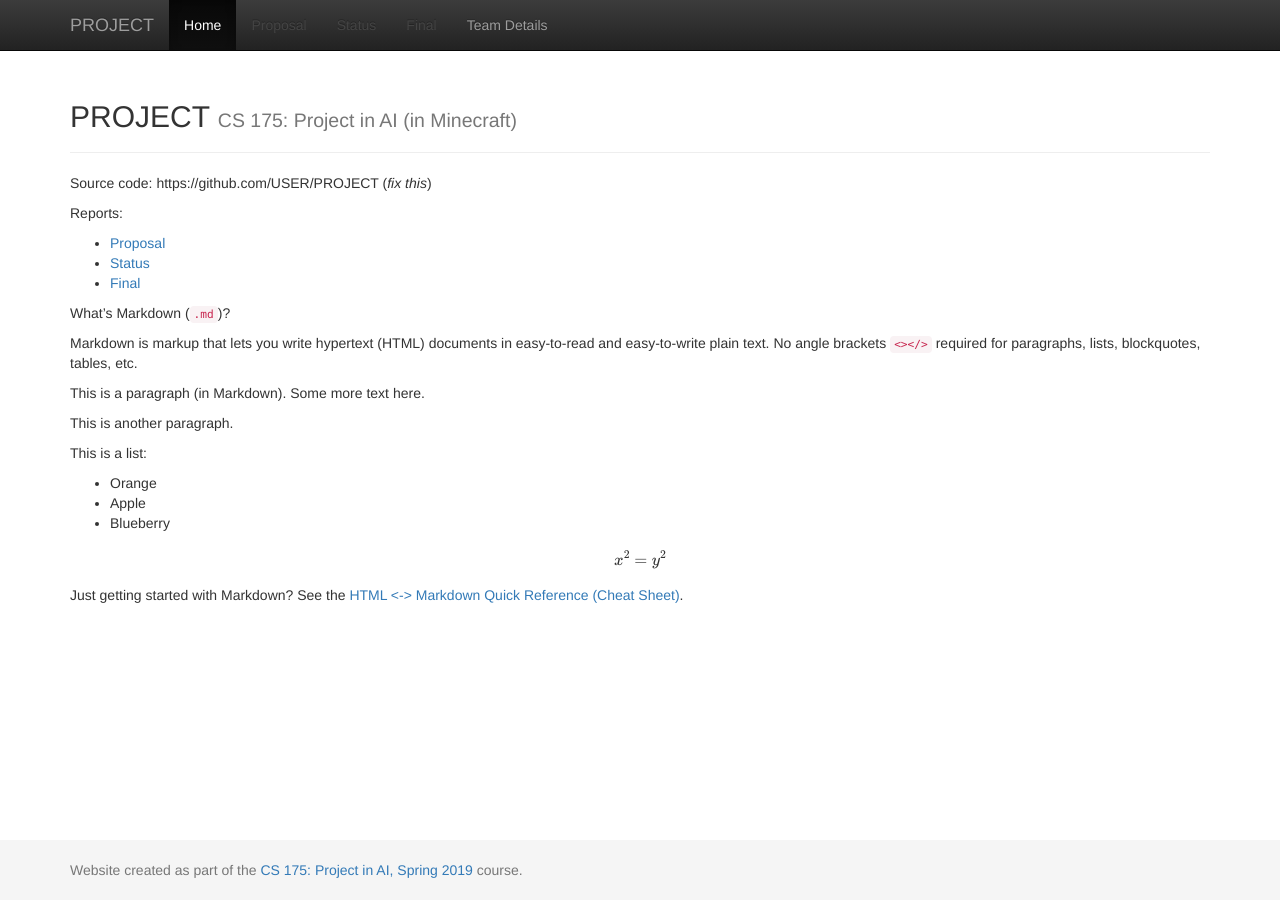
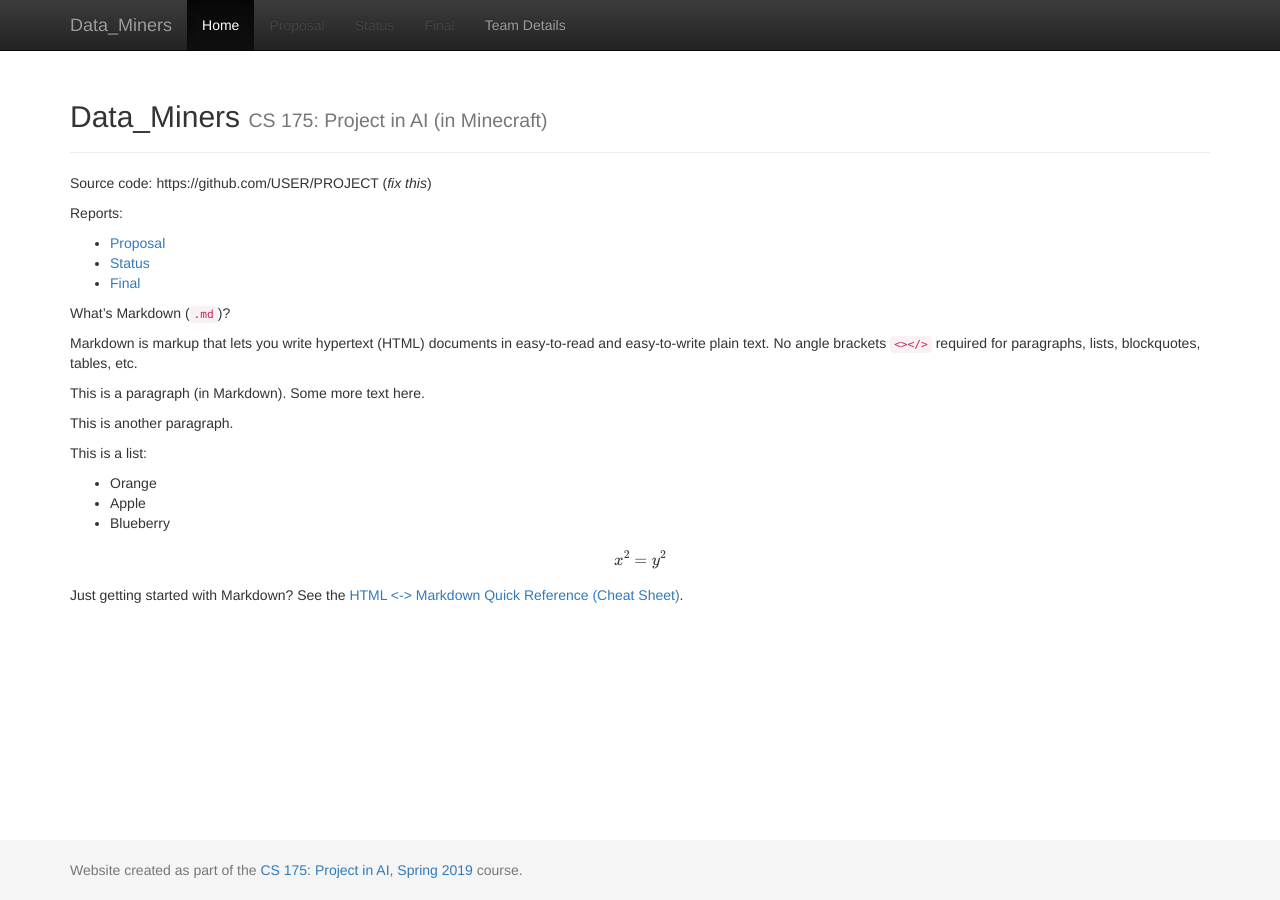
Before and after one commit to gordonyin1337/Data_Miners, a Jekyll site: the page built from docs/index.md, in a window 1280 px wide. Built offline with Jekyll 4.4.1, drawn with Linux system fonts in a browser that asks for light colours; formulas are drawn with MathJax 3.

Commit message:
Update _config.yml

```diff
--- a/docs/_config.yml
+++ b/docs/_config.yml
@@ -1,7 +1,7 @@
 ###########
 # site.title
 
-title:    'PROJECT'
+title:    'Data_Miners'
 subtitle: 'CS 175: Project in AI (in Minecraft)'
 
 
```
